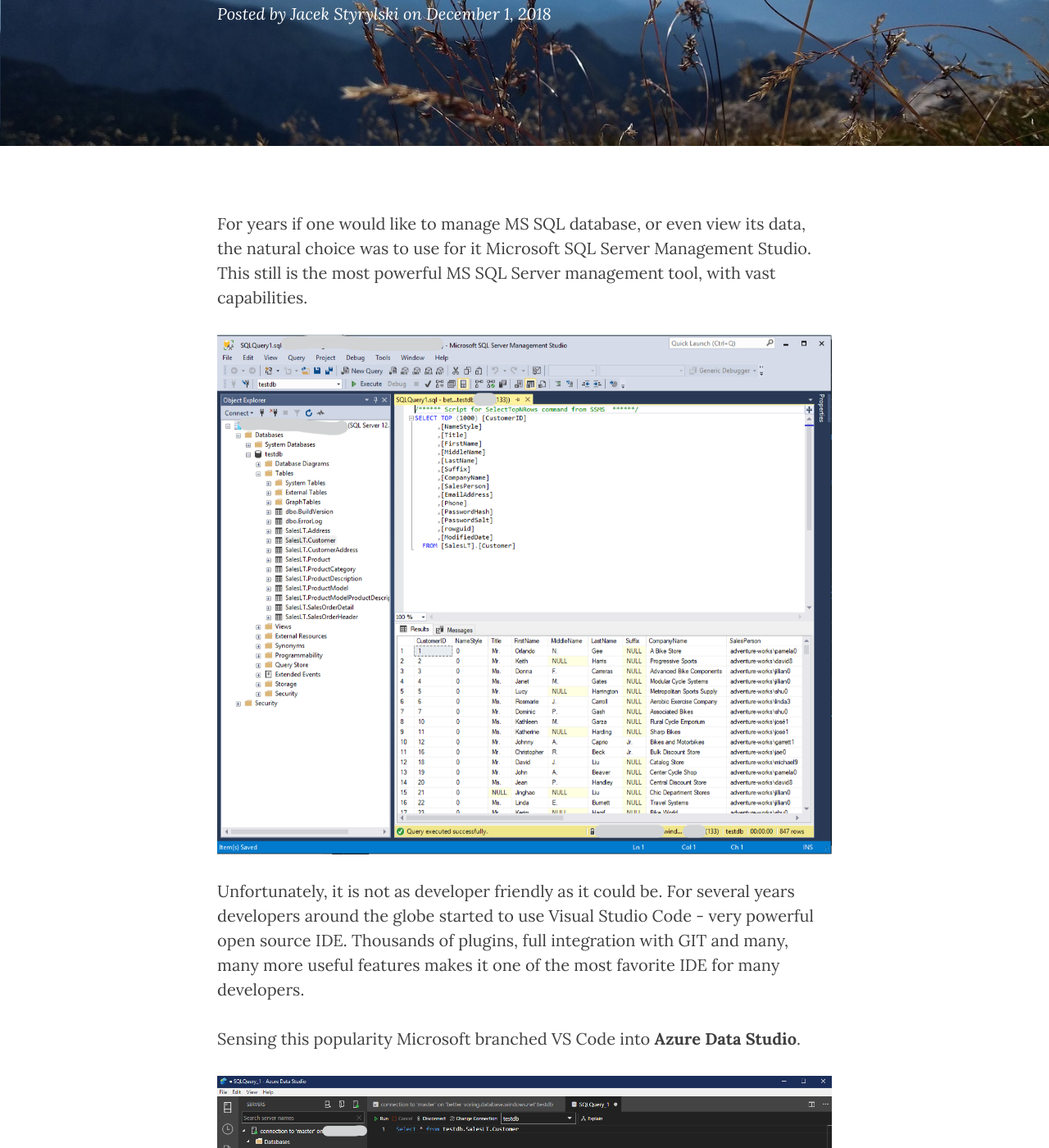
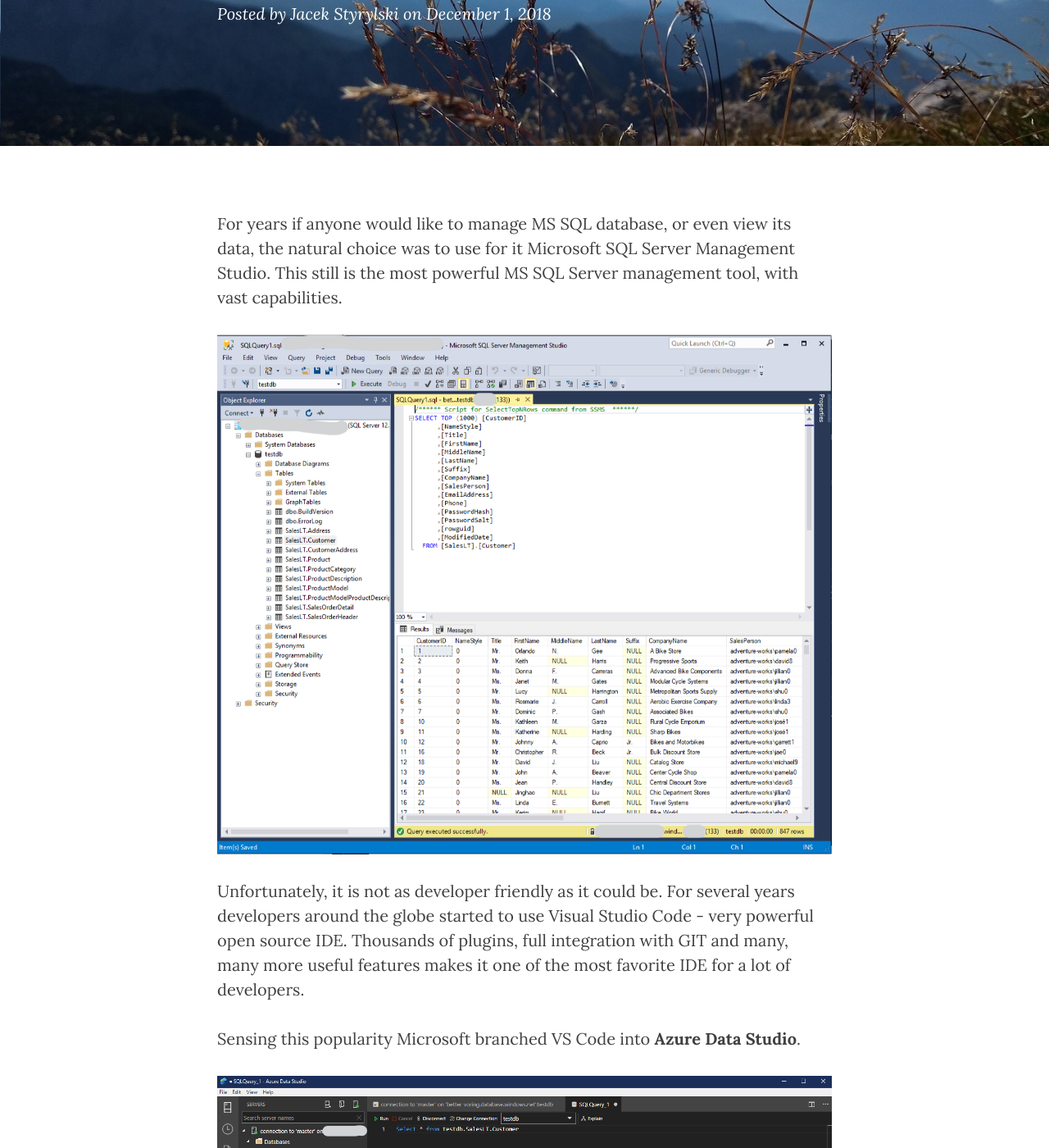
Before and after one commit to JacekStyrylski/jacekstyrylski.github.io, a Jekyll site: the page built from _posts/2018-12-01-Azure-data-studio.md, in a window 1280 px wide and 1400 px high, scrolled down 298 px. Shown: the whole window at 82% size. Built offline with Jekyll 4.4.1, drawn with Linux system fonts in a browser that asks for light colours; nearby versions of some CDN libraries; comment, search, counter and statistics services are not loaded.

Commit message:
Corrected azure data studio

```diff
--- a/_config.yml
+++ b/_config.yml
@@ -34,4 +34,4 @@
 paginate: 5
 exclude: ["less","node_modules","Gruntfile.js","package.json","README.md"]
 
-gems: [jekyll-paginate, jekyll-feed]
+plugins: [jekyll-paginate, jekyll-feed]
--- a/_posts/2018-12-01-Azure-data-studio.md
+++ b/_posts/2018-12-01-Azure-data-studio.md
@@ -5,11 +5,11 @@
 comments: true
 tags: Azure, SQL, MSSQL, Azure Data Studio
 ---
-For years if one would like to manage MS SQL database, or even view its data, the natural choice was to use for it Microsoft SQL Server Management Studio. This still is the most powerful MS SQL Server management tool, with vast capabilities.
+For years if anyone would like to manage MS SQL database, or even view its data, the natural choice was to use for it Microsoft SQL Server Management Studio. This still is the most powerful MS SQL Server management tool, with vast capabilities.
 
 ![ManagementStudioPic](/images/ssms.png)
 
-Unfortunately, it is not as developer friendly as it could be. For several years developers around the globe started to use Visual Studio Code - very powerful open source IDE. Thousands of plugins, full integration with GIT and many, many more useful features makes it one of the most favorite IDE for many developers.
+Unfortunately, it is not as developer friendly as it could be. For several years developers around the globe started to use Visual Studio Code - very powerful open source IDE. Thousands of plugins, full integration with GIT and many, many more useful features makes it one of the most favorite IDE for a lot of developers.
 
 Sensing this popularity  Microsoft branched VS Code into **Azure Data Studio**.
 
@@ -24,6 +24,6 @@
 - GIT integration
 - Extensions
 - Azure integration
-- Themes
+- Themes.
 
 Unfortunately, for now, Azure Data Studio does not allow us to connect to Azure Cosmos DB, what could be expected from it. Also, it would be useful to have Azure Data Studio features brought by extension to Visual Studio Code, what is not the case.
```
